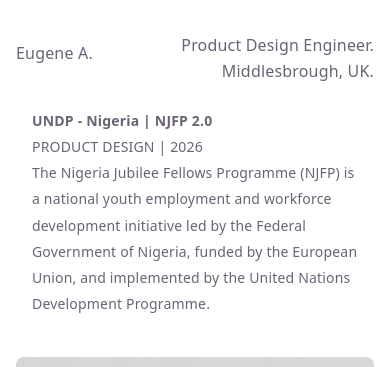
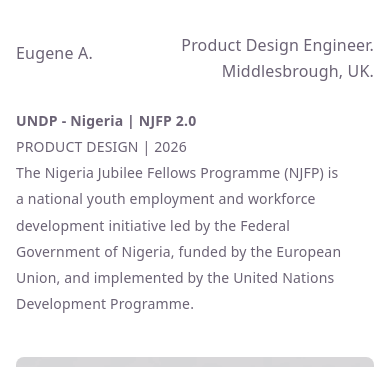
Before and after one commit to Eugene-001/EugeneADAVORE---Portfolio-v1, a React app: page /Pages/NJFP in a window 390 px wide. Shown: the top 367 px of the page. Built offline with nearby package versions, Linux system fonts and the light colour scheme; the HTML template or start-up script is replaced by a standard one; a web font is replaced by a local one.

Commit message:
Last change for now

```diff
--- a/src/index.css
+++ b/src/index.css
@@ -1650,8 +1650,8 @@
 }
 
 .slice-left {
-  margin-left: 16px;
-  margin-right: 16px;
+  /* margin-left: 16px;
+  margin-right: 16px; */
 }
 
 .slice-description {
```
